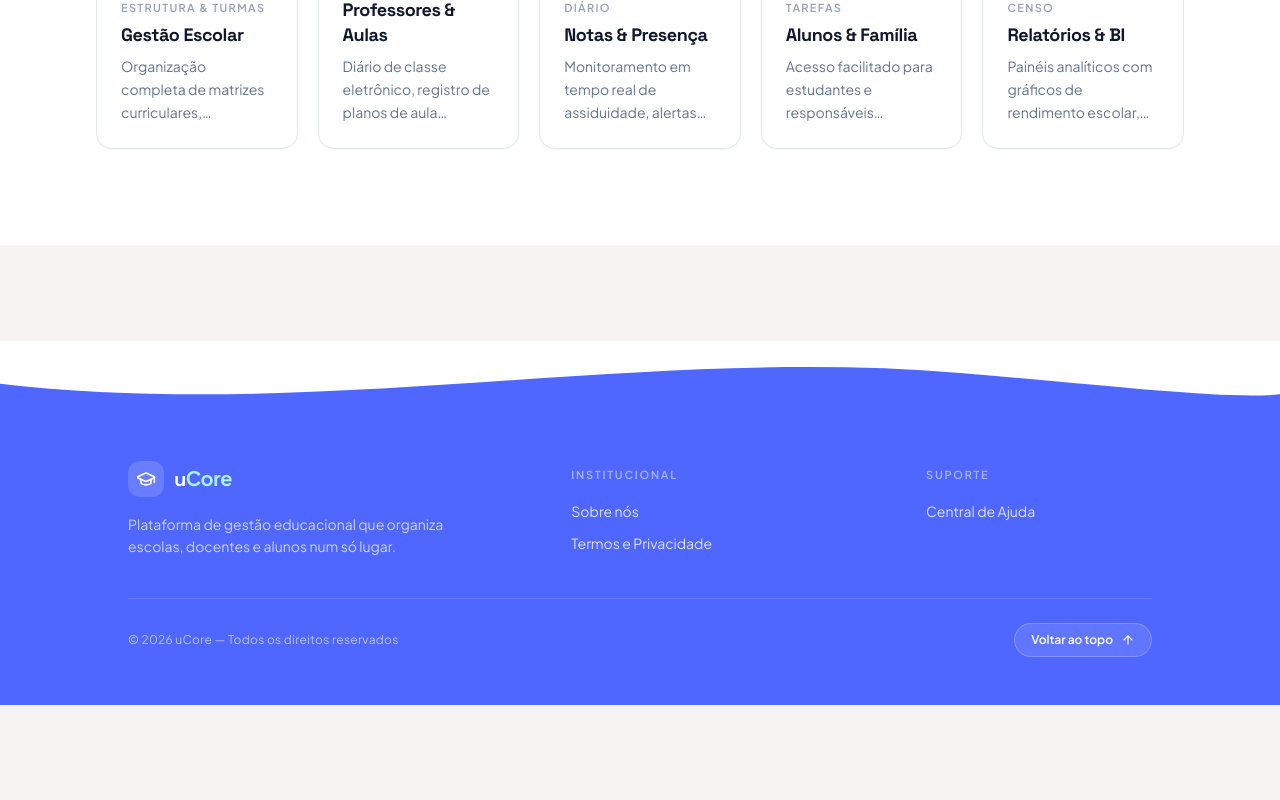
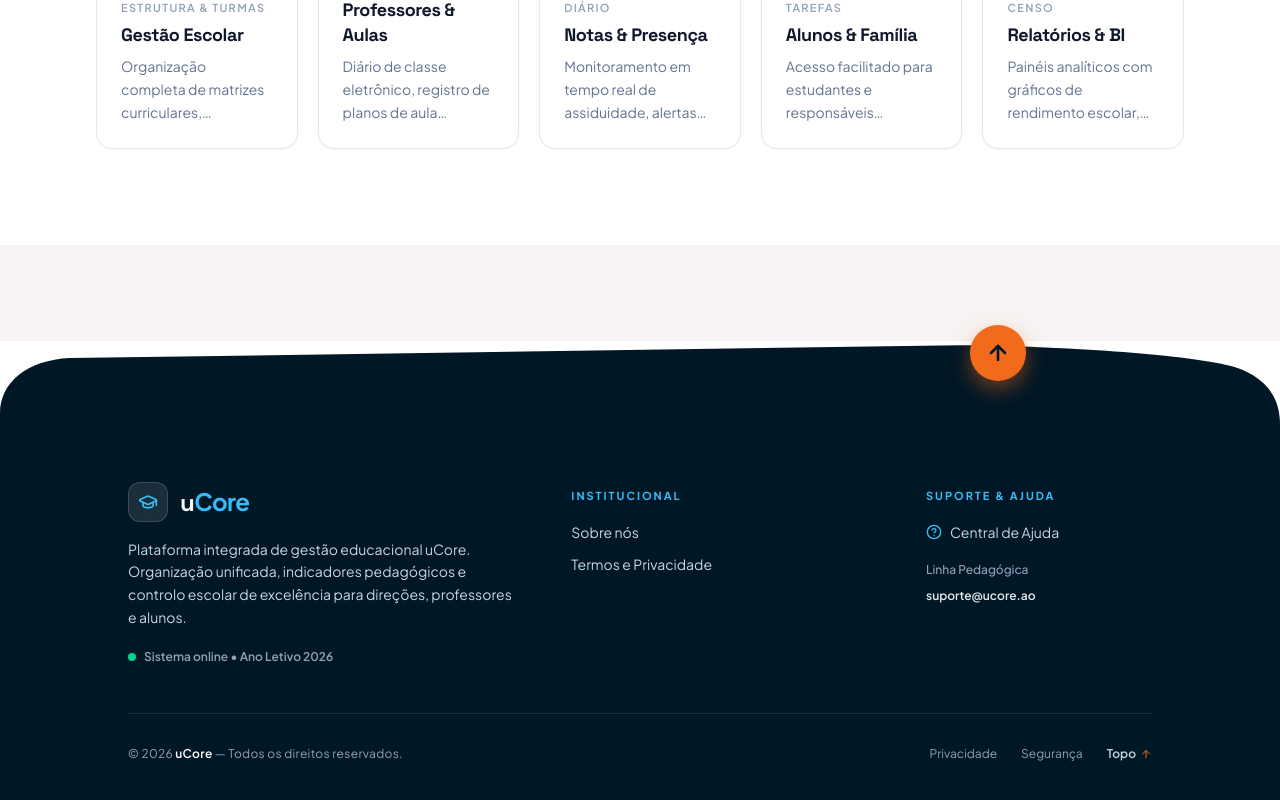
Before and after one commit to Beliziobn/xCore-tiin, a React (Vite) app: page / in a window 1280 px wide. Shown: the part 1867-2667 px from the top of the page. Before the commit the page ends 2572 px from the top, so only its background shows below. Built offline with nearby package versions, Linux system fonts and the light colour scheme; a web font is replaced by a local one.

Commit message:
feat: update navigation and UI components
Refactor navigation logic for school modules, update footer design with a new back-to-top button, and remove conditional authentication requirements from stat cards.

```diff
--- a/src/App.tsx
+++ b/src/App.tsx
@@ -955,8 +955,17 @@ export default function App() {
                   window.scrollTo({ top: 0, behavior: 'smooth' });
                   return;
                 }
+                if (card.id.includes('classe') || card.title.toLowerCase().includes('classe')) {
+                  setCurrentView('professor-turma');
+                  window.scrollTo({ top: 0, behavior: 'smooth' });
+                  return;
+                }
                 if (card.id.includes('aluno') || card.title.toLowerCase().includes('aluno')) {
-                  setCurrentView('professor-turma');
+                  if (card.title.toLowerCase().includes('desempenho')) {
+                    setCurrentView('professor-estatisticas');
+                  } else {
+                    setCurrentView('professor-turma');
+                  }
                   window.scrollTo({ top: 0, behavior: 'smooth' });
                   return;
                 }
--- a/src/components/CloudFooter.tsx
+++ b/src/components/CloudFooter.tsx
@@ -1,10 +1,11 @@
 import React from 'react';
-import { ArrowUp, GraduationCap } from 'lucide-react';
+import { ArrowUp, GraduationCap, Shield, HelpCircle, FileText, Heart } from 'lucide-react';
 
 interface CloudFooterProps {
   onOpenAbout: () => void;
   onOpenTerms: () => void;
   onOpenSupport: () => void;
+  onSupport?: () => void;
 }
 
 export const CloudFooter: React.FC<CloudFooterProps> = ({
@@ -12,101 +13,153 @@ export const CloudFooter: React.FC<CloudFooterProps> = ({
   onOpenTerms,
   onSupport,
   onOpenSupport,
-}: CloudFooterProps & { onSupport?: () => void }) => {
+}) => {
   const handleSupport = onOpenSupport || onSupport;
+
+  const scrollToTop = () => {
+    window.scrollTo({ top: 0, behavior: 'smooth' });
+  };
 
   return (
     <footer id="ucore-cloud-footer" className="relative w-full mt-24 bg-white">
-      {/* Single clean divider curve */}
-      <div className="w-full leading-none overflow-hidden pointer-events-none select-none">
+      {/*
+        Top curved transition matching Design sem nome (1).png:
+        - CSS selector 1 targets: div:nth-of-type(1) > svg:nth-of-type(1)
+        - Distinctive curved left shoulder, gently sloping top crest, and curved right shoulder
+        - Floating orange circular scroll-to-top button at ~77% width overlapping the top edge
+      */}
+      <div className="relative w-full leading-none select-none -mb-1">
+        {/* Floating Orange Back-to-Top Button overlapping the top curve */}
+        <button
+          id="footer-back-to-top"
+          onClick={scrollToTop}
+          aria-label="Voltar ao início da página"
+          title="Voltar ao topo"
+          className="absolute z-20 left-[76%] sm:left-[77%] md:left-[78%] top-1 sm:top-2 md:top-3 -translate-x-1/2 -translate-y-1/2 w-11 h-11 sm:w-13 sm:h-13 md:w-14 md:h-14 rounded-full bg-[#f26a1b] hover:bg-[#ea580c] active:scale-90 transition-all duration-300 flex items-center justify-center shadow-[0_8px_20px_rgba(242,106,27,0.45)] hover:shadow-[0_12px_28px_rgba(242,106,27,0.6)] cursor-pointer group hover:-translate-y-2/3"
+        >
+          <ArrowUp
+            className="w-5 h-5 sm:w-6 sm:h-6 text-[#001726] group-hover:-translate-y-0.5 transition-transform stroke-[2.6]"
+          />
+        </button>
+
         <svg
-          viewBox="0 0 1440 120"
+          id="ucore-footer-curve-svg"
+          viewBox="0 0 1440 90"
           fill="none"
           xmlns="http://www.w3.org/2000/svg"
-          className="w-full h-16 sm:h-20 block"
+          className="w-full h-14 sm:h-20 md:h-24 block"
           preserveAspectRatio="none"
           aria-hidden="true"
         >
+          {/* Exact curved silhouette from Design sem nome (1).png in dark navy #001726 */}
           <path
-            d="M0,64 C360,120 720,8 1080,48 C1260,68 1380,88 1440,80 L1440,120 L0,120 Z"
-            fill="#4f67ff"
+            d="M 0,90 L 0,68 C 0,38 32,18 78,16 L 1080,4 C 1115,3 1360,10 1400,28 C 1426,38 1440,54 1440,78 L 1440,90 Z"
+            fill="#001726"
           />
         </svg>
       </div>
 
-      <div className="bg-[#4f67ff] text-white px-6 sm:px-12 pt-10 pb-12">
+      {/* Main Footer Container: selector 2 targets div:nth-of-type(2) */}
+      <div className="bg-[#001726] text-white px-6 sm:px-12 pt-8 sm:pt-12 pb-14 border-t border-[#001726]">
         <div className="max-w-5xl mx-auto">
-          <div className="grid grid-cols-1 md:grid-cols-12 gap-10 pb-10 border-b border-white/15">
-            {/* Brand */}
+          <div className="grid grid-cols-1 md:grid-cols-12 gap-10 pb-12 border-b border-white/10">
+            {/* Brand column */}
             <div className="md:col-span-5">
-              <div className="flex items-center gap-2.5">
-                <div className="w-9 h-9 rounded-xl bg-white/15 flex items-center justify-center">
-                  <GraduationCap className="w-5 h-5 text-white" />
+              <div className="flex items-center gap-3">
+                <div className="w-10 h-10 rounded-xl bg-white/10 border border-white/15 flex items-center justify-center shadow-inner">
+                  <GraduationCap className="w-5 h-5 text-[#38bdf8]" />
                 </div>
-                <span className="text-xl font-bold tracking-tight font-display">
-                  u<span className="text-[#a9f0fb]">Core</span>
+                <span className="text-2xl font-bold tracking-tight font-display text-white">
+                  u<span className="text-[#38bdf8]">Core</span>
                 </span>
               </div>
-              <p className="mt-4 text-sm text-white/70 leading-relaxed max-w-xs">
-                Plataforma de gestão educacional que organiza escolas, docentes e
-                alunos num só lugar.
+              <p className="mt-4 text-sm text-slate-300 leading-relaxed max-w-sm">
+                Plataforma integrada de gestão educacional uCore. Organização unificada,
+                indicadores pedagógicos e controlo escolar de excelência para direções,
+                professores e alunos.
               </p>
+              <div className="mt-5 flex items-center gap-2 text-xs font-semibold text-slate-400">
+                <span className="w-2 h-2 rounded-full bg-emerald-400 animate-pulse"></span>
+                <span>Sistema online • Ano Letivo 2026</span>
+              </div>
             </div>
 
-            {/* Institucional */}
+            {/* Institucional column */}
             <div className="md:col-span-4">
-              <span className="text-[11px] font-semibold tracking-[0.16em] uppercase text-white/50">
+              <span className="text-[11px] font-bold tracking-[0.18em] uppercase text-[#38bdf8]">
                 Institucional
               </span>
               <div className="mt-4 flex flex-col gap-3">
                 <button
                   id="footer-link-sobre-nos"
                   onClick={onOpenAbout}
-                  className="text-sm text-white/80 hover:text-white transition-colors cursor-pointer text-left w-fit"
+                  className="text-sm text-slate-300 hover:text-white hover:translate-x-1 transition-all cursor-pointer text-left w-fit flex items-center gap-2"
                 >
-                  Sobre nós
+                  <span>Sobre nós</span>
                 </button>
                 <button
                   id="footer-link-termos-privacidade"
                   onClick={onOpenTerms}
-                  className="text-sm text-white/80 hover:text-white transition-colors cursor-pointer text-left w-fit"
+                  className="text-sm text-slate-300 hover:text-white hover:translate-x-1 transition-all cursor-pointer text-left w-fit flex items-center gap-2"
                 >
-                  Termos e Privacidade
+                  <span>Termos e Privacidade</span>
                 </button>
               </div>
             </div>
 
-            {/* Suporte */}
+            {/* Suporte column */}
             <div className="md:col-span-3">
-              <span className="text-[11px] font-semibold tracking-[0.16em] uppercase text-white/50">
-                Suporte
+              <span className="text-[11px] font-bold tracking-[0.18em] uppercase text-[#38bdf8]">
+                Suporte & Ajuda
               </span>
               <div className="mt-4 flex flex-col gap-3">
                 <button
                   id="footer-link-contact"
                   onClick={handleSupport}
-                  className="text-sm text-white/80 hover:text-white transition-colors cursor-pointer text-left w-fit"
+                  className="text-sm text-slate-300 hover:text-white hover:translate-x-1 transition-all cursor-pointer text-left w-fit flex items-center gap-2"
                 >
-                  Central de Ajuda
+                  <HelpCircle className="w-4 h-4 text-[#38bdf8]" />
+                  <span>Central de Ajuda</span>
                 </button>
+                <div className="pt-2">
+                  <span className="text-xs text-slate-400 block mb-1 font-medium">Linha Pedagógica</span>
+                  <a
+                    href="mailto:suporte@ucore.ao"
+                    className="text-xs font-semibold text-white/90 hover:text-[#38bdf8] transition-colors"
+                  >
+                    suporte@ucore.ao
+                  </a>
+                </div>
               </div>
             </div>
           </div>
 
           {/* Bottom bar */}
-          <div className="pt-6 flex flex-col sm:flex-row items-center justify-between gap-4">
-            <p className="text-xs text-white/60 tracking-wide order-2 sm:order-1">
-              © 2026 uCore — Todos os direitos reservados
+          <div className="pt-8 flex flex-col sm:flex-row items-center justify-between gap-4 text-xs text-slate-400">
+            <p className="tracking-wide text-center sm:text-left">
+              © 2026 <strong className="text-white font-semibold">uCore</strong> — Todos os direitos reservados.
             </p>
-            <button
-              id="footer-back-to-top"
-              onClick={() => window.scrollTo({ top: 0, behavior: 'smooth' })}
-              className="order-1 sm:order-2 inline-flex items-center gap-2 bg-white/10 hover:bg-white text-white hover:text-[#4f67ff] px-4 py-2 rounded-full border border-white/20 transition-all duration-300 text-xs font-semibold cursor-pointer group active:scale-95"
-              title="Voltar ao início"
-            >
-              <span>Voltar ao topo</span>
-              <ArrowUp className="w-3.5 h-3.5 group-hover:-translate-y-0.5 transition-transform" />
-            </button>
+            <div className="flex items-center gap-6">
+              <button
+                onClick={onOpenTerms}
+                className="hover:text-white transition-colors cursor-pointer"
+              >
+                Privacidade
+              </button>
+              <button
+                onClick={onOpenAbout}
+                className="hover:text-white transition-colors cursor-pointer"
+              >
+                Segurança
+              </button>
+              <button
+                onClick={scrollToTop}
+                className="hover:text-[#f26a1b] font-semibold transition-colors cursor-pointer flex items-center gap-1 text-slate-300"
+              >
+                <span>Topo</span>
+                <ArrowUp className="w-3 h-3 text-[#f26a1b]" />
+              </button>
+            </div>
           </div>
         </div>
       </div>
--- a/src/components/StatCards.tsx
+++ b/src/components/StatCards.tsx
@@ -35,27 +35,14 @@ export const StatCards: React.FC<StatCardsProps> = ({
   };
 
   const handleCardClick = (card: SessionCard) => {
-    if (!isLoggedIn) {
-      onRequireAuth?.(`Módulo de ${card.title}`);
-      return;
-    }
     onSelectCard(card);
   };
 
   const handleSettingsClick = () => {
-    if (!isLoggedIn) {
-      onRequireAuth?.('Configurações da Sessão');
-      return;
-    }
     onOpenSettings();
   };
 
   const handleRoleClick = (role: 'admin' | 'diretor' | 'professor') => {
-    if (!isLoggedIn) {
-      const roleName = role === 'diretor' ? 'Diretor' : role === 'professor' ? 'Professor' : 'Administrador';
-      onRequireAuth?.(`Sessão de ${roleName}`);
-      return;
-    }
     onChangeRole?.(role);
   };
 
@@ -188,9 +175,8 @@ export const StatCards: React.FC<StatCardsProps> = ({
             </p>
 
             {/* Exploration hint */}
-            <span className="mt-3 text-[10px] uppercase font-bold tracking-wider text-white/70 group-hover:text-white transition-colors flex items-center gap-1">
-              {!isLoggedIn && <Lock className="w-3 h-3 inline" />}
-              <span>{isLoggedIn ? 'Ver Detalhes →' : 'Iniciar Sessão p/ Aceder'}</span>
+            <span className="mt-3 text-[10px] uppercase font-bold tracking-wider text-white/80 group-hover:text-white transition-colors flex items-center gap-1">
+              <span>Aceder ao Módulo →</span>
             </span>
           </div>
         ))}
```
Also changed, not shown: 2 other files (tests, documents, lock files or other folders).
